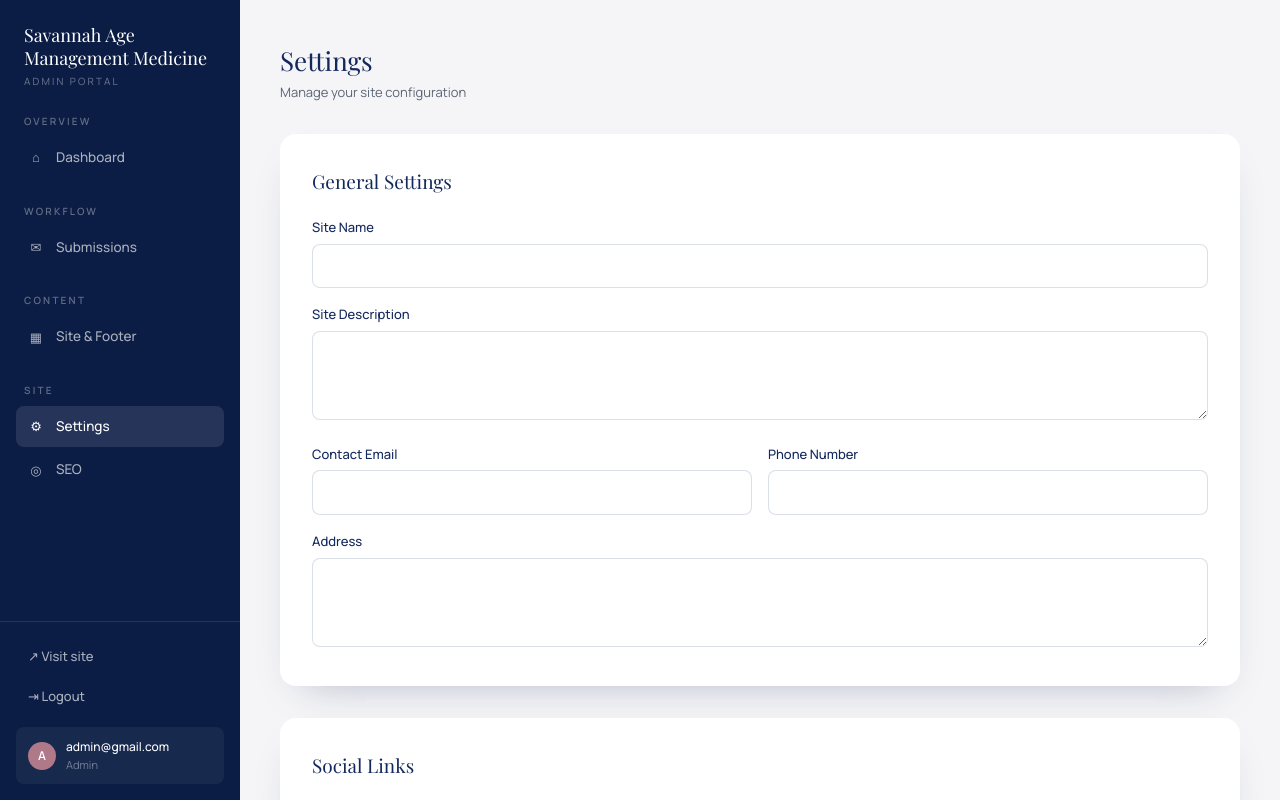
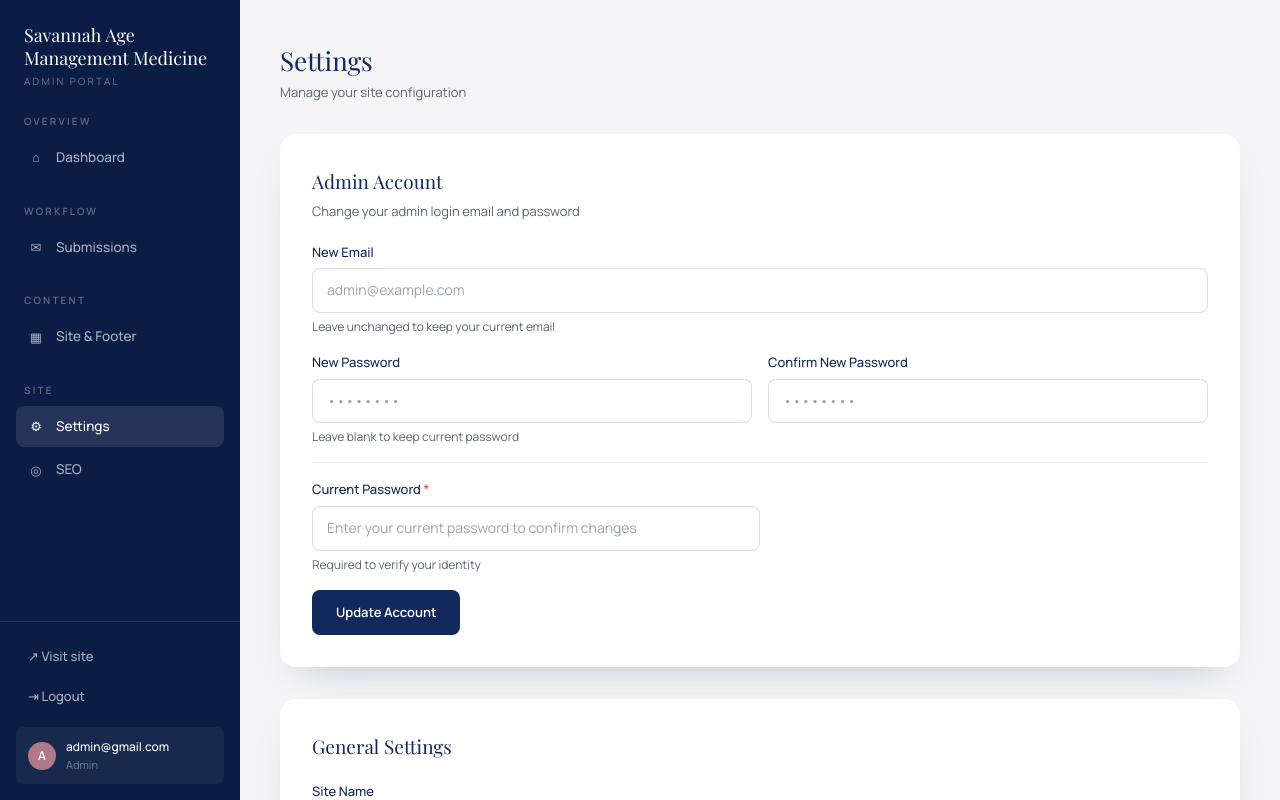
Before and after one commit to shazid25/Savannahskinmed, a Next.js app: page /admin/dashboard/settings in a window 1280 px wide. Shown: the top 800 px of the page. Built offline with nearby package versions, Linux system fonts and the light colour scheme; no server answers; the database is empty; a web font is replaced by a local one.

Commit message:
added admin settings

```diff
--- a/app/admin/dashboard/settings/actions.ts
+++ b/app/admin/dashboard/settings/actions.ts
@@ -1,5 +1,6 @@
 'use server';
 
+import bcrypt from 'bcryptjs';
 import { revalidatePath } from 'next/cache';
 
 import { prisma } from '@/lib/prisma';
@@ -74,3 +75,70 @@ export async function updateSettingsAction(formData: FormData) {
   revalidatePath('/', 'layout');
   revalidatePath('/admin/dashboard/settings');
 }
+
+export type AdminAccountState = { error?: string; success?: string };
+
+export async function updateAdminAccountAction(
+  _prevState: AdminAccountState,
+  formData: FormData,
+): Promise<AdminAccountState> {
+  const currentPassword = String(formData.get('currentPassword') || '');
+  const newEmail = String(formData.get('newEmail') || '').trim().toLowerCase();
+  const newPassword = String(formData.get('newPassword') || '');
+  const confirmPassword = String(formData.get('confirmPassword') || '');
+
+  if (!currentPassword) {
+    return { error: 'Current password is required to make changes.' };
+  }
+
+  // Find the first (only) admin user
+  const admin = await prisma.adminUser.findFirst();
+  if (!admin) {
+    return { error: 'No admin account found.' };
+  }
+
+  // Verify current password
+  const valid = await bcrypt.compare(currentPassword, admin.passwordHash);
+  if (!valid) {
+    return { error: 'Current password is incorrect.' };
+  }
+
+  // Build update data
+  const updateData: { email?: string; passwordHash?: string } = {};
+
+  if (newEmail && newEmail !== admin.email) {
+    // Check if email is already taken by another admin
+    const existing = await prisma.adminUser.findUnique({ where: { email: newEmail } });
+    if (existing && existing.id !== admin.id) {
+      return { error: 'That email is already in use.' };
+    }
+    updateData.email = newEmail;
+  }
+
+  if (newPassword) {
+    if (newPassword.length < 6) {
+      return { error: 'New password must be at least 6 characters.' };
+    }
+    if (newPassword !== confirmPassword) {
+      return { error: 'New password and confirmation do not match.' };
+    }
+    updateData.passwordHash = await bcrypt.hash(newPassword, 10);
+  }
+
+  if (Object.keys(updateData).length === 0) {
+    return { error: 'No changes to save. Enter a new email or password.' };
+  }
+
+  await prisma.adminUser.update({
+    where: { id: admin.id },
+    data: updateData,
+  });
+
+  revalidatePath('/admin/dashboard/settings');
+
+  const changes: string[] = [];
+  if (updateData.email) changes.push('email');
+  if (updateData.passwordHash) changes.push('password');
+
+  return { success: `Admin ${changes.join(' and ')} updated successfully.` };
+}
--- a/app/admin/dashboard/settings/page.tsx
+++ b/app/admin/dashboard/settings/page.tsx
@@ -1,3 +1,4 @@
+import AdminAccountForm from '@/components/admin/AdminAccountForm';
 import { prisma } from '@/lib/prisma';
 import { updateSettingsAction } from './actions';
 
@@ -7,11 +8,12 @@ const inputClass =
   'w-full rounded-lg border border-navy/15 px-3.5 py-2.5 text-[14px] text-navy outline-none focus:border-navy';
 
 export default async function AdminSettingsPage() {
-  let settings, socials;
+  let settings, socials, adminUser;
   try {
-    [settings, socials] = await Promise.all([
+    [settings, socials, adminUser] = await Promise.all([
       prisma.siteSetting.findUnique({ where: { id: 'main' } }),
       prisma.socialLink.findMany(),
+      prisma.adminUser.findFirst(),
     ]);
   } catch {
     return (
@@ -33,6 +35,8 @@ export default async function AdminSettingsPage() {
         <h1 className="font-serif text-[26px] text-navy">Settings</h1>
         <p className="text-[13px] text-muted">Manage your site configuration</p>
       </div>
+
+      <AdminAccountForm currentEmail={adminUser?.email ?? ''} />
 
       <form action={updateSettingsAction} className="space-y-8">
         <section className="rounded-2xl bg-white p-6 shadow-card sm:p-8">
--- /dev/null
+++ b/components/admin/AdminAccountForm.tsx
@@ -0,0 +1,107 @@
+'use client';
+
+import { useActionState } from 'react';
+
+import {
+  updateAdminAccountAction,
+  type AdminAccountState,
+} from '@/app/admin/dashboard/settings/actions';
+
+const inputClass =
+  'w-full rounded-lg border border-navy/15 px-3.5 py-2.5 text-[14px] text-navy outline-none focus:border-navy';
+
+const initialState: AdminAccountState = {};
+
+export default function AdminAccountForm({ currentEmail }: { currentEmail: string }) {
+  const [state, formAction, pending] = useActionState(updateAdminAccountAction, initialState);
+
+  return (
+    <section className="rounded-2xl bg-white p-6 shadow-card sm:p-8">
+      <h2 className="mb-1 font-serif text-[19px] text-navy">Admin Account</h2>
+      <p className="mb-5 text-[13px] text-muted">
+        Change your admin login email and password
+      </p>
+
+      <form action={formAction} className="space-y-4">
+        {state.error && (
+          <div className="rounded-lg border border-red-200 bg-red-50 px-4 py-3 text-[13px] text-red-700">
+            {state.error}
+          </div>
+        )}
+        {state.success && (
+          <div className="rounded-lg border border-green-200 bg-green-50 px-4 py-3 text-[13px] text-green-700">
+            {state.success}
+          </div>
+        )}
+
+        <div>
+          <label className="mb-1.5 block text-[13px] font-medium text-navy">
+            New Email
+          </label>
+          <input
+            name="newEmail"
+            type="email"
+            defaultValue={currentEmail}
+            placeholder="admin@example.com"
+            className={inputClass}
+          />
+          <p className="mt-1 text-[12px] text-muted">
+            Leave unchanged to keep your current email
+          </p>
+        </div>
+
+        <div className="grid gap-4 sm:grid-cols-2">
+          <div>
+            <label className="mb-1.5 block text-[13px] font-medium text-navy">
+              New Password
+            </label>
+            <input
+              name="newPassword"
+              type="password"
+              placeholder="••••••••"
+              className={inputClass}
+            />
+            <p className="mt-1 text-[12px] text-muted">
+              Leave blank to keep current password
+            </p>
+          </div>
+          <div>
+            <label className="mb-1.5 block text-[13px] font-medium text-navy">
+              Confirm New Password
+            </label>
+            <input
+              name="confirmPassword"
+              type="password"
+              placeholder="••••••••"
+              className={inputClass}
+            />
+          </div>
+        </div>
+
+        <div className="border-t border-navy/10 pt-4">
+          <label className="mb-1.5 block text-[13px] font-medium text-navy">
+            Current Password <span className="text-red-500">*</span>
+          </label>
+          <input
+            name="currentPassword"
+            type="password"
+            required
+            placeholder="Enter your current password to confirm changes"
+            className={`${inputClass} max-w-md`}
+          />
+          <p className="mt-1 text-[12px] text-muted">
+            Required to verify your identity
+          </p>
+        </div>
+
+        <button
+          type="submit"
+          disabled={pending}
+          className="rounded-lg bg-navy px-6 py-3 text-[13px] font-semibold text-white transition-colors hover:bg-navy-deep disabled:opacity-50"
+        >
+          {pending ? 'Updating…' : 'Update Account'}
+        </button>
+      </form>
+    </section>
+  );
+}
```
